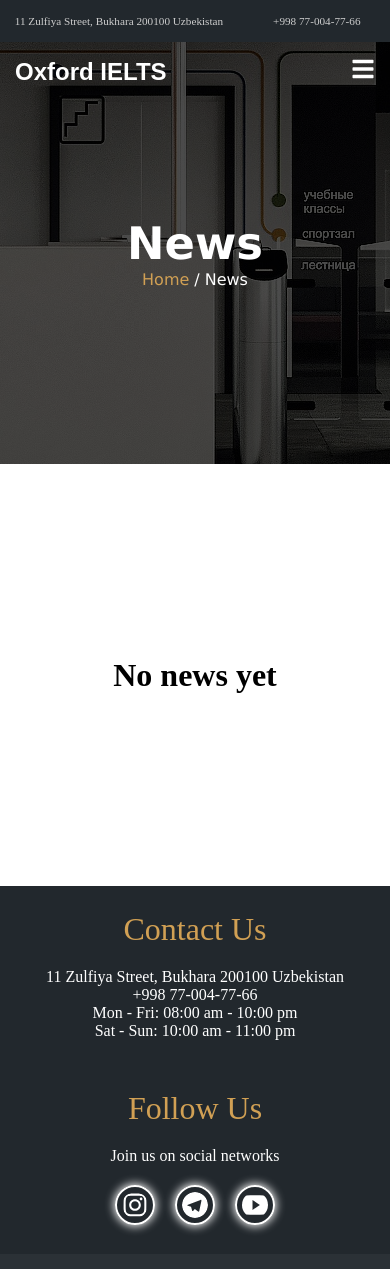
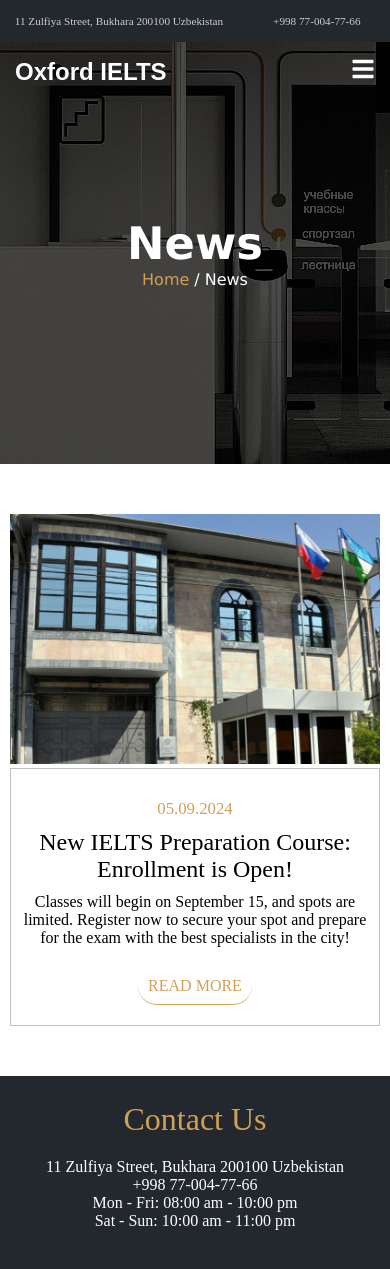
Before and after one commit to akiakiaki9/oxford-ielts-center, a React (Create React App) app: page /news in a window 390 px wide. Shown: the top 1269 px of the page. Built offline with nearby package versions, Linux system fonts and the light colour scheme.

Commit message:
+ news page

```diff
--- a/src/App.jsx
+++ b/src/App.jsx
@@ -9,6 +9,7 @@
 import Teacher from './pages/Teacher'
 import LoadPage from './components/LoadPage'
 import ScrollTop from './components/ScrollTop'
+import NewsDetail from './components/NewsDetail'
 
 export default function App() {
     return (
@@ -21,6 +22,7 @@
                 <Route path='/about-us' element={<AboutUs />} />
                 <Route path='/gallery' element={<Gallery />} />
                 <Route path='/news' element={<News />} />
+                <Route path='/news/:id' element={<NewsDetail />} />
                 <Route path='/contacts' element={<Contacts />} />
                 <Route path='/teachers/:id' element={<TeachersDetail />} />
             </Routes>
--- /dev/null
+++ b/src/components/NewsDetail.jsx
@@ -0,0 +1,33 @@
+import React from 'react'
+import Navbar2 from './Navbar2'
+import Navbar1 from './Navbar1'
+import Title from './Title'
+import Footer1 from './Footer1'
+import Footer2 from './Footer2'
+import { useParams } from 'react-router-dom'
+import { NEWS } from '../utils/news'
+
+export default function NewsDetail() {
+
+  const { id } = useParams(); // Получаем параметр id из URL
+  const newsItem = NEWS.find(item => item.id === parseInt(id)); // Находим новость по id
+
+  if (!newsItem) {
+    return <div>News not found</div>;
+  }
+
+  return (
+    <div>
+        <Navbar2 />
+        <Navbar1 />
+        <Title />
+        <div className='newsdet'>
+          <div className="newsdet-blok">
+            <h1>No news yet</h1>
+          </div>
+        </div>
+        <Footer1 />
+        <Footer2 />
+    </div>
+  )
+}
--- a/src/css files/news.css
+++ b/src/css files/news.css
@@ -3,3 +3,113 @@
     align-items: center;
     justify-content: center;
 }
+
+.new {
+    padding: 50px 10px;
+}
+
+.new-blok {
+    display: flex;
+    justify-content: start;
+}
+
+.new-blok__container-1 {
+    margin-left: 200px;
+}
+
+.new-blok__container-1 img {
+    width: 550px;
+    height: 350px;
+    object-fit: cover;
+}
+
+.new-blok__container-2 {
+    background-color: #fff;
+    width: 550px;
+    text-align: center;
+    box-shadow: 0 0 15px 5px #707070;
+    padding: 50px 10px 50px 10px;
+    position: absolute;
+    right: 20%;
+    top: 65%;
+}
+
+.new__date {
+    font-size: 105%;
+    color: var(--orange-color);
+    margin-bottom: 10px;
+}
+
+.new__title {
+    font-size: 150%;
+    margin-bottom: 10px;
+}
+
+.new__subtitle {
+    margin-bottom: 30px;
+}
+
+.new-blok__container-2 a {
+    text-decoration: none;
+    color: var(--orange-color);
+    padding: 10px;
+    border: 1px solid var(--orange-color);
+    border-radius: 20px;
+    border-top: none;
+    border-left: none;
+    border-right: none;
+    transition: .3s;
+}
+
+.new-blok__container-2 a:hover {
+    color: #000;
+    border-color: #000;
+}
+
+@media (max-width: 1200px) {
+    .new-blok__container-1 {
+        margin-left: 100px;
+    }
+}
+
+@media (max-width: 960px) {
+    .new-blok__container-1 {
+        margin-left: 40px;
+    }
+}
+
+@media (max-width: 830px) {
+    .new-blok {
+        display: flex;
+        flex-direction: column;
+        align-items: center;
+        justify-content: center;
+    }
+
+    .new-blok__container-1 {
+        margin-left: 0;
+    }
+
+    .new-blok__container-2 {
+        position: relative;
+        right: 0;
+        top: 0;
+        box-shadow: none;
+        border: 1px solid #c1c1c1;
+    }
+}
+
+@media (max-width: 600px) {
+    .new-blok__container-1 img {
+        max-width: 550px;
+        width: 100%;
+        height: 250px;
+    }
+
+    .new-blok__container-2 {
+        max-width: 550px;
+        width: 100%;
+        padding: 30px 10px 30px 10px;
+
+    }
+}
--- /dev/null
+++ b/src/css files/newsdetail.css
@@ -0,0 +1,6 @@
+.newsdet {
+    min-height: 50vh;
+    display: flex;
+    align-items: center;
+    justify-content: center;
+}
--- a/src/index.js
+++ b/src/index.js
@@ -24,6 +24,7 @@
 import './css files/aboutus.css'
 import './css files/news.css'
 import './css files/subtitle.css'
+import './css files/newsdetail.css'
 
 const root = ReactDOM.createRoot(document.getElementById('root'));
 root.render(
--- a/src/pages/News.jsx
+++ b/src/pages/News.jsx
@@ -5,6 +5,8 @@
 import Footer1 from '../components/Footer1'
 import Footer2 from '../components/Footer2'
 import ScrollTop from '../components/ScrollTop'
+import { NEWS } from '../utils/news'
+import { Link } from 'react-router-dom'
 
 export default function News() {
   return (
@@ -15,12 +17,21 @@
       <div className='news'>
         <div className="news-blok">
           <div className="news-blok__container">
-              {/* {NEWS.map(news => (
-                <div key={news.id}>
-                  {news.title}
+            {NEWS.map(news => (
+              <div key={news.id} className='new'>
+                  <div className="new-blok">
+                    <div className="new-blok__container-1">
+                      <img src={news.photo} alt="" />
                     </div>
-              ))} */}
-              <h1 style={{height: '50vh'}}>No news yet</h1>
+                    <div className="new-blok__container-2">
+                      <p className='new__date'>{news.date}</p>
+                      <p className='new__title'>{news.title}</p>
+                      <p className='new__subtitle'>{news.subtitle}</p>
+                      <Link to={`/news/${news.id}`}>READ MORE</Link>
+                    </div>
+                  </div>
+              </div>
+            ))}
           </div>
         </div>
       </div>
--- a/src/utils/news.js
+++ b/src/utils/news.js
@@ -1,8 +1,13 @@
+import picture1 from '../images/news/news1.jpg'
+
 export const NEWS = [
     {
         'id': 1,
-        'title': 'Новый Курс по Подготовке к IELTS: Набор Открыт!',
-        'body': 'Рады сообщить о старте набора на новый курс подготовки к экзамену IELTS в Oxfort IELTS Center! Этот интенсивный курс рассчитан на 8 недель и идеально подходит для тех, кто хочет достичь высоких баллов на экзамене.',
-        'info': 'Занятия начнутся 15 сентября, и количество мест ограничено. Зарегистрируйтесь прямо сейчас, чтобы обеспечить себе место и подготовиться к экзамену с лучшими специалистами в городе!',
+        'title': 'New IELTS Preparation Course: Enrollment is Open!',
+        'body': 'We are pleased to announce the start of enrollment for the new IELTS preparation course at Oxfort IELTS Center! This intensive 8-week course is perfect for those aiming to achieve high scores on the exam.',
+        'subtitle': 'Classes will begin on September 15, and spots are limited. Register now to secure your spot and prepare for the exam with the best specialists in the city!',
+        'photo': picture1,
+        'date': '05.09.2024'
+
     }
 ]
```
Also changed, not shown: src/images/news/news1.jpg (added). Lines whose indentation alone changed are shown as unchanged.
